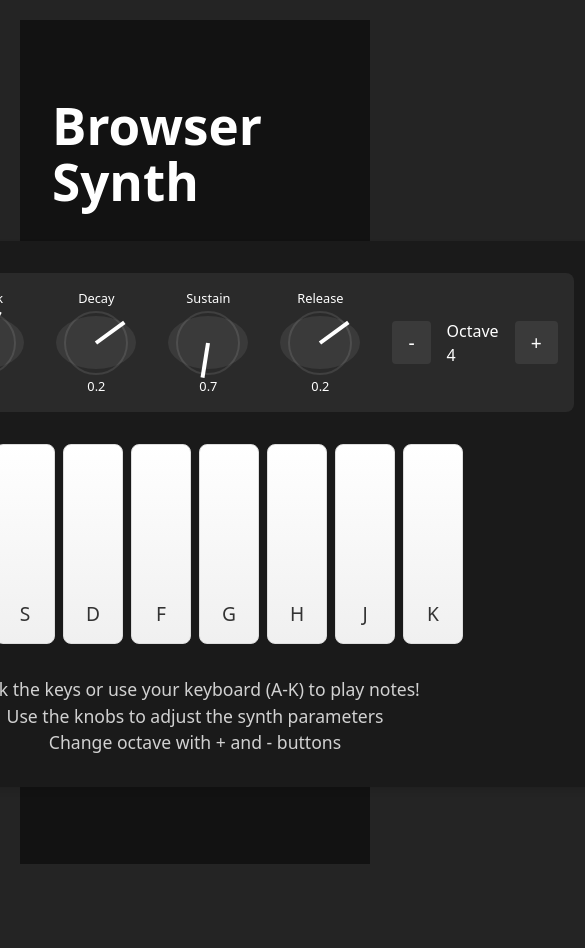
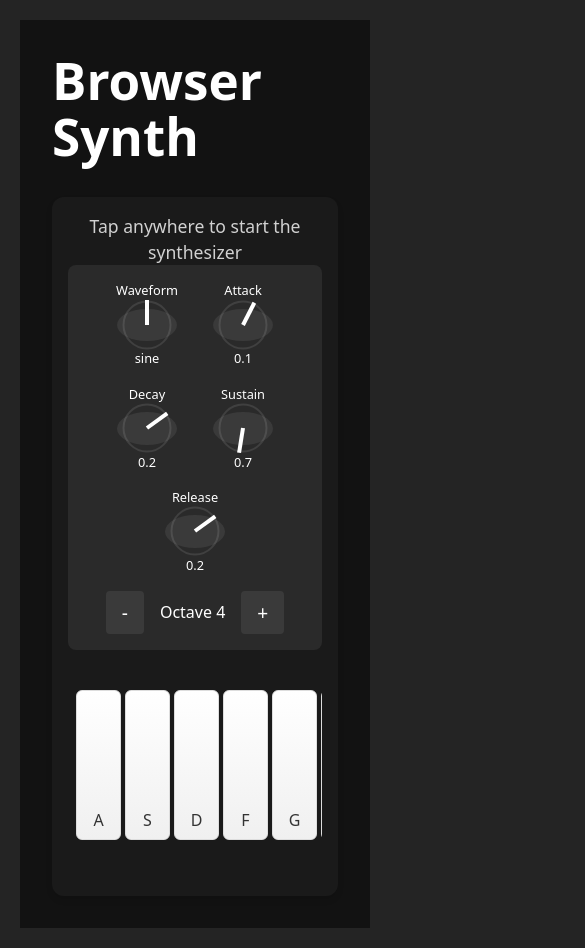
Before and after one commit to brainTrain/icecreams-parlor, a React (Vite) app: page / in a window 390 px wide. Shown: the top 948 px of the page, 585 px wide, since content can reach past the window. Before the commit the page ends 884 px from the top, so only its background shows below. Built offline with nearby package versions, Linux system fonts and the light colour scheme.

Commit message:
github pages deploy and mobile treatment

```diff
--- a/package.json
+++ b/package.json
@@ -3,6 +3,7 @@
   "private": true,
   "version": "0.0.0",
   "type": "module",
+  "homepage": "https://braintrain.github.io/icecreams-parlor",
   "scripts": {
     "dev": "vite",
     "build": "tsc -b && vite build",
@@ -11,7 +12,9 @@
     "format": "prettier --write .",
     "format:check": "prettier --check .",
     "prepare": "husky",
-    "style": "stylelint 'src/**/*.{ts,tsx}'"
+    "style": "stylelint 'src/**/*.{ts,tsx}'",
+    "predeploy": "npm run build",
+    "deploy": "gh-pages -d dist"
   },
   "dependencies": {
     "@types/styled-components": "^5.1.34",
@@ -34,6 +37,7 @@
     "eslint-plugin-prettier": "^5.2.5",
     "eslint-plugin-react-hooks": "^5.1.0",
     "eslint-plugin-react-refresh": "^0.4.19",
+    "gh-pages": "^6.3.0",
     "globals": "^15.15.0",
     "husky": "^9.1.7",
     "lint-staged": "^15.5.0",
--- a/src/components/browser-synth.tsx
+++ b/src/components/browser-synth.tsx
@@ -26,15 +26,19 @@ const SynthContainer = styled.div`
   display: flex;
   flex-direction: column;
   align-items: center;
-  padding: 2rem;
+  padding: 1rem;
   background: #1a1a1a;
   border-radius: 12px;
   box-shadow: 0 4px 6px rgba(0, 0, 0, 0.1);
+  width: 100%;
+  max-width: 100%;
+  overflow-x: hidden;
 `;
 
 const Controls = styled.div`
   display: flex;
-  gap: 2rem;
+  flex-wrap: wrap;
+  gap: 1rem;
   margin-bottom: 2rem;
   padding: 1rem;
   background: #2a2a2a;
@@ -48,12 +52,13 @@ const ControlGroup = styled.div`
   flex-direction: column;
   align-items: center;
   gap: 0.5rem;
+  min-width: 80px;
 `;
 
 const KnobContainer = styled.div`
   position: relative;
-  width: 80px;
-  height: 80px;
+  width: 60px;
+  height: 60px;
   display: flex;
   flex-direction: column;
   align-items: center;
@@ -68,14 +73,15 @@ const KnobValue = styled.div`
 `;
 
 const Knob = styled.div<{ $value: number; $isDragging?: boolean }>`
-  width: 80px;
-  height: 80px;
+  width: 60px;
+  height: 60px;
   border-radius: 50%;
   background: ${props => (props.$isDragging ? '#4a4a4a' : '#3a3a3a')};
   position: relative;
   cursor: pointer;
   box-shadow: ${props => (props.$isDragging ? '0 0 10px rgba(255,255,255,0.2)' : 'none')};
   transition: background 0.2s ease;
+  touch-action: none;
 
   &::before {
     content: '';
@@ -83,7 +89,7 @@ const Knob = styled.div<{ $value: number; $isDragging?: boolean }>`
     top: 50%;
     left: 50%;
     width: 4px;
-    height: 35px;
+    height: 25px;
     background: #fff;
     transform-origin: bottom center;
     transform: translate(-50%, -100%) rotate(${props => props.$value * 270}deg);
@@ -94,8 +100,8 @@ const Knob = styled.div<{ $value: number; $isDragging?: boolean }>`
     position: absolute;
     top: 50%;
     left: 50%;
-    width: 60px;
-    height: 60px;
+    width: 45px;
+    height: 45px;
     border: 2px solid rgba(255, 255, 255, 0.1);
     border-radius: 50%;
     transform: translate(-50%, -50%);
@@ -131,28 +137,39 @@ const OctaveButton = styled.button`
 
 const Keyboard = styled.div`
   display: flex;
-  gap: 0.5rem;
+  gap: 0.25rem;
   margin-bottom: 2rem;
+  width: 100%;
+  overflow-x: auto;
+  padding: 0.5rem;
+  -webkit-overflow-scrolling: touch;
+  scrollbar-width: none;
+  -ms-overflow-style: none;
+
+  &::-webkit-scrollbar {
+    display: none;
+  }
 `;
 
 const Key = styled.button<{ $isActive?: boolean }>`
-  width: 60px;
-  height: 200px;
+  width: 45px;
+  height: 150px;
   background: ${props =>
     props.$isActive
       ? 'linear-gradient(to bottom, #e0e0e0, #d0d0d0)'
       : 'linear-gradient(to bottom, #ffffff, #f0f0f0)'};
   border: 1px solid #ddd;
-  border-radius: 8px;
-  font-size: 1.2rem;
+  border-radius: 6px;
+  font-size: 1rem;
   color: #333;
   cursor: pointer;
   transition: all 0.1s ease;
   display: flex;
   align-items: flex-end;
   justify-content: center;
-  padding-bottom: 1rem;
+  padding-bottom: 0.5rem;
   transform: ${props => (props.$isActive ? 'translateY(2px)' : 'none')};
+  touch-action: none;
 
   &:hover {
     background: linear-gradient(to bottom, #f0f0f0, #e0e0e0);
@@ -184,14 +201,22 @@ export default function BrowserSynth() {
     sustain: 0.7,
     release: 0.2,
   });
+  const [isAudioReady, setIsAudioReady] = useState(false);
 
   const [draggingKnob, setDraggingKnob] = useState<keyof SynthParams | null>(null);
   const knobRefs = useRef<{ [key: string]: HTMLDivElement }>({});
   const startY = useRef(0);
   const startValue = useRef(0);
 
+  // Initialize audio context on first user interaction
+  const initializeAudio = () => {
+    if (!audioContext.current) {
+      audioContext.current = new AudioContext();
+      setIsAudioReady(true);
+    }
+  };
+
   useEffect(() => {
-    audioContext.current = new AudioContext();
     return () => {
       Object.values(oscillators.current).forEach(osc => osc.stop());
       if (audioContext.current) {
@@ -206,6 +231,10 @@ export default function BrowserSynth() {
   };
 
   const startNote = (key: string, frequency: number) => {
+    if (!audioContext.current) {
+      initializeAudio();
+    }
+
     if (!audioContext.current) return;
 
     const oscillator = audioContext.current.createOscillator();
@@ -347,6 +376,11 @@ export default function BrowserSynth() {
 
   return (
     <SynthContainer>
+      {!isAudioReady && (
+        <Instructions>
+          <p>Tap anywhere to start the synthesizer</p>
+        </Instructions>
+      )}
       <Controls>
         <ControlGroup>
           <KnobLabel>Waveform</KnobLabel>
@@ -423,6 +457,8 @@ export default function BrowserSynth() {
           <Key
             key={key}
             $isActive={activeKeys.has(key)}
+            onTouchStart={() => startNote(key, getFrequency(baseFreq))}
+            onTouchEnd={() => stopNote(key)}
             onMouseDown={() => startNote(key, getFrequency(baseFreq))}
             onMouseUp={() => stopNote(key)}
             onMouseLeave={() => stopNote(key)}
@@ -431,11 +467,13 @@ export default function BrowserSynth() {
           </Key>
         ))}
       </Keyboard>
-      <Instructions>
-        <p>Click the keys or use your keyboard (A-K) to play notes!</p>
-        <p>Use the knobs to adjust the synth parameters</p>
-        <p>Change octave with + and - buttons</p>
-      </Instructions>
+      {isAudioReady && (
+        <Instructions>
+          <p>Tap the keys or use your keyboard (A-K) to play notes!</p>
+          <p>Use the knobs to adjust the synth parameters</p>
+          <p>Change octave with + and - buttons</p>
+        </Instructions>
+      )}
     </SynthContainer>
   );
 }
--- a/vite.config.ts
+++ b/vite.config.ts
@@ -3,6 +3,7 @@ import react from '@vitejs/plugin-react-swc';
 
 // https://vite.dev/config/
 export default defineConfig({
+  base: '/icecreams-parlor/',
   plugins: [
     react({
       plugins: [
```
Also changed, not shown: src/styles/global-styles.ts (added, +37 -0 lines), 1 other file (tests, documents, lock files or other folders).
